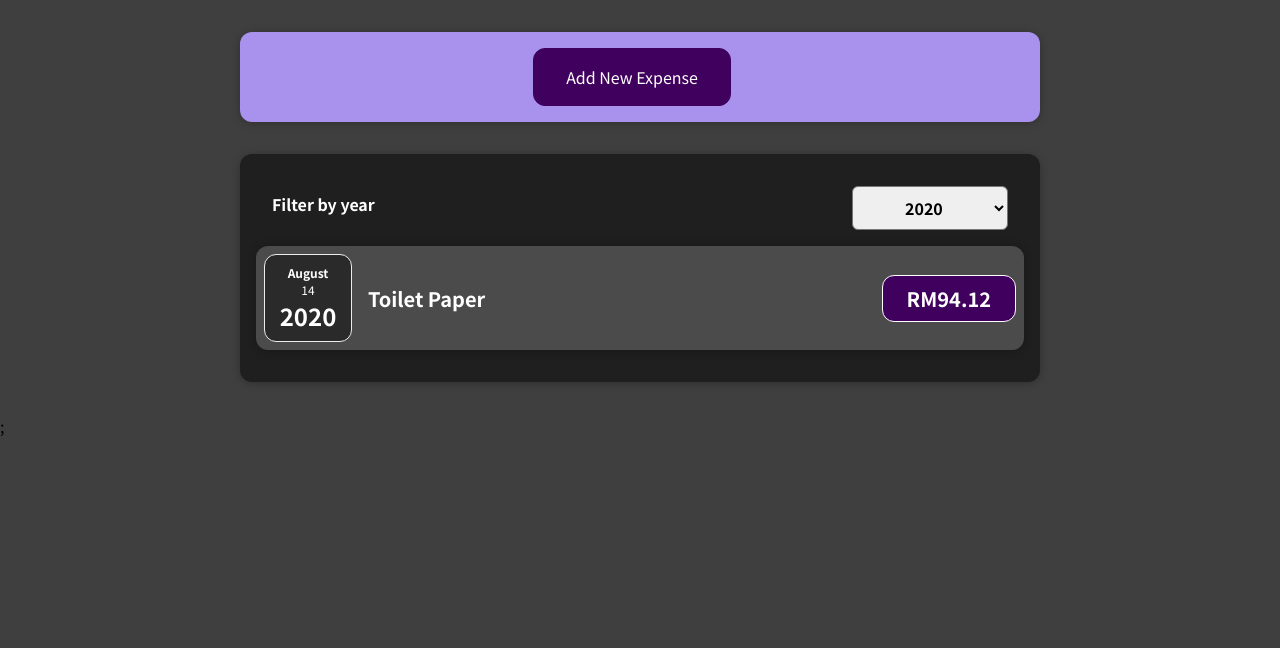
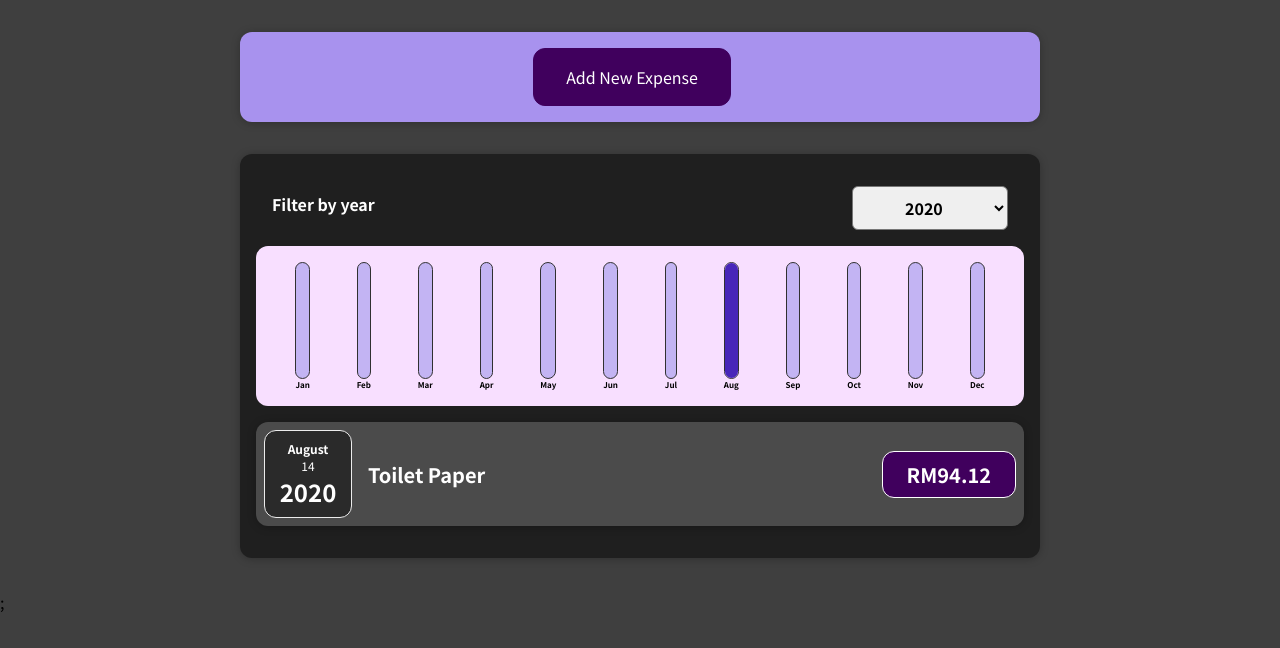
Before and after one commit to hanifomarr/expense-tracker, a React (Create React App) app: page / in a window 1280 px wide. Shown: the top 648 px of the page. Built offline with nearby package versions, Linux system fonts and the light colour scheme.

Commit message:
Add chart logic

```diff
--- a/src/components/Chart/Chart.js
+++ b/src/components/Chart/Chart.js
@@ -3,15 +3,21 @@
 import ChartBar from "./ChartBar";
 
 function Chart({ dataPoints }) {
+  const dataPointsValue = dataPoints.map((dataPoint) => dataPoint.value);
+
+  let totalMaxValue1 = Math.max(...dataPointsValue);
+
   return (
     <div className="chart">
       {dataPoints.map((dataPoint) => {
-        <ChartBar
-          key={dataPoint.label}
-          value={dataPoint.value}
-          label={dataPoint.label}
-          maxValue={null}
-        />;
+        return (
+          <ChartBar
+            key={dataPoint.label}
+            value={dataPoint.value}
+            label={dataPoint.label}
+            maxValue={totalMaxValue1}
+          />
+        );
       })}
     </div>
   );
--- /dev/null
+++ b/src/components/Expenses/ExpenseChart.js
@@ -0,0 +1,33 @@
+import React from "react";
+import Chart from "../Chart/Chart";
+
+function ExpenseChart({ expenses }) {
+  const chartDataPoints = [
+    { label: "Jan", value: 0 },
+    { label: "Feb", value: 0 },
+    { label: "Mar", value: 0 },
+    { label: "Apr", value: 0 },
+    { label: "May", value: 0 },
+    { label: "Jun", value: 0 },
+    { label: "Jul", value: 0 },
+    { label: "Aug", value: 0 },
+    { label: "Sep", value: 0 },
+    { label: "Oct", value: 0 },
+    { label: "Nov", value: 0 },
+    { label: "Dec", value: 0 },
+  ];
+
+  for (const expense of expenses) {
+    const expenseMonthIndex = expense.date.getMonth();
+
+    chartDataPoints[expenseMonthIndex].value += expense.amount;
+  }
+
+  return (
+    <div>
+      <Chart dataPoints={chartDataPoints} />
+    </div>
+  );
+}
+
+export default ExpenseChart;
--- a/src/components/Expenses/Expenses.js
+++ b/src/components/Expenses/Expenses.js
@@ -3,6 +3,7 @@
 import "./Expenses.css";
 import ExpensesFilter from "./ExpensesFilter";
 import ExpenseList from "./ExpenseList";
+import ExpenseChart from "./ExpenseChart";
 
 function Expenses({ items }) {
   const [selectedYear, setSelectedYear] = useState("2020");
@@ -20,6 +21,7 @@
         onExpenseFilter={selectedYearHandler}
         selected={selectedYear}
       />
+      <ExpenseChart expenses={filterChangehandler} />
       <ExpenseList filter={filterChangehandler} />
     </Card>
   );
```
